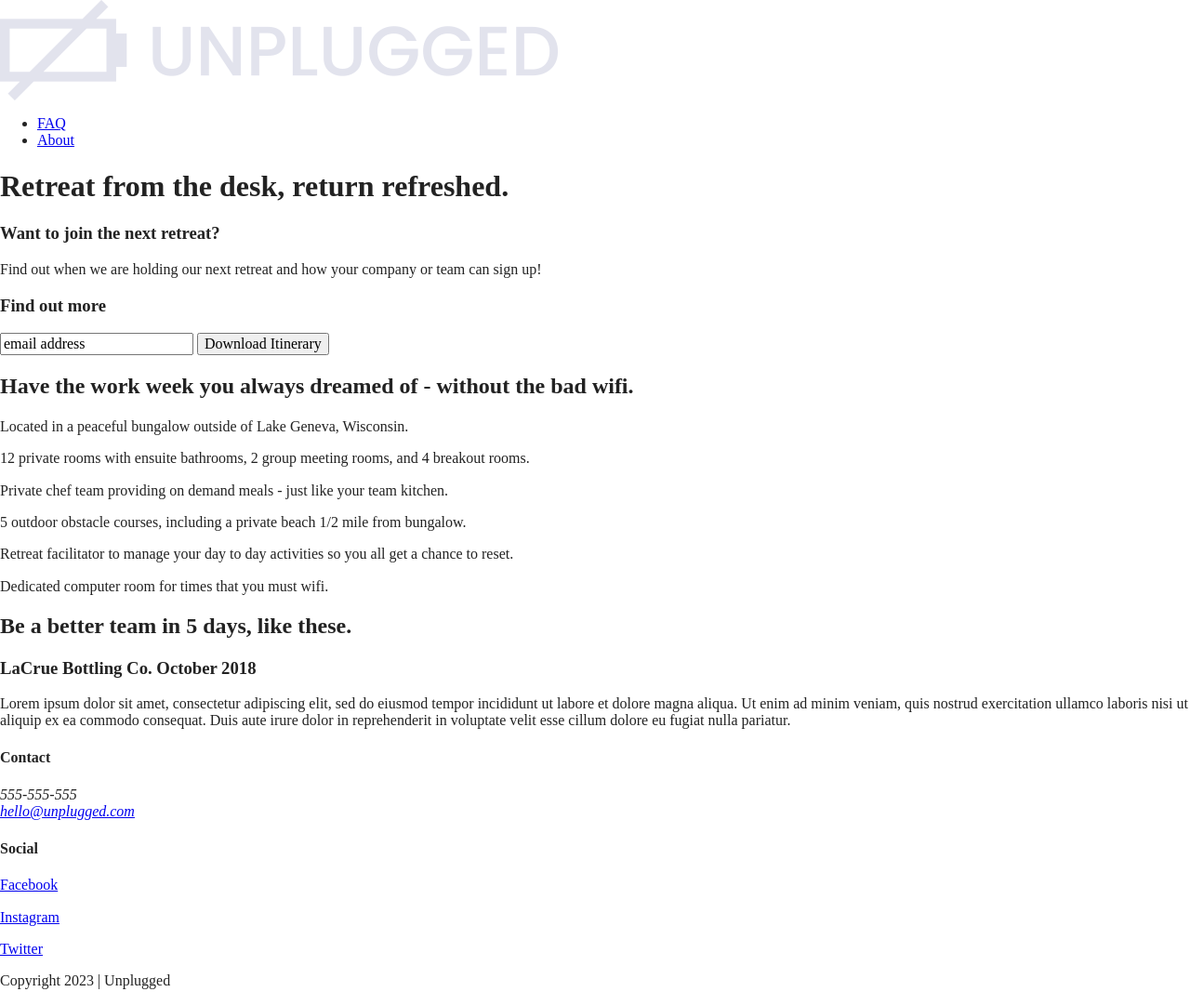
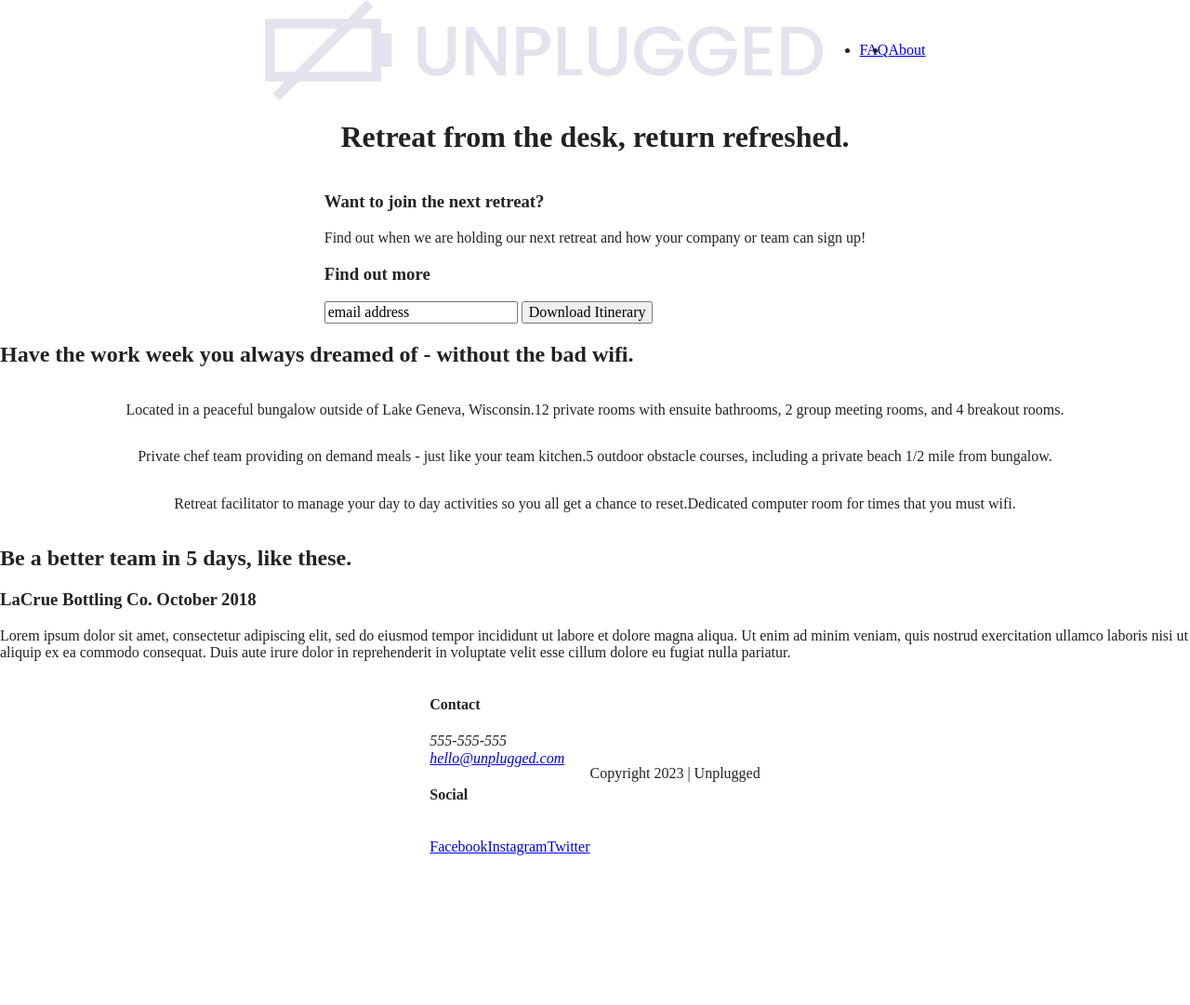
Before and after one commit to seth-knox/unplugged-website, a website built with Parcel: page index.html in a window 1280 px wide. Shown: the whole page at 93% size. After the commit the page ends 936 px from the top, so only its background shows below. Built offline with nearby package versions, Linux system fonts and the light colour scheme.

Commit message:
Original css flex stylings

```diff
--- a/css/main.css
+++ b/css/main.css
@@ -86,6 +86,111 @@ textarea {
 /* ==========================================================================
    Author's custom styles
    ========================================================================== */
+/* ------ Base Header - Footer Styles ------- */
+
+  header,
+  footer {
+    display: flex;
+    justify-content: center;
+    align-items: center;
+    flex-flow: row wrap;
+   }
+
+   header .content-wrapper {
+    display: flex;
+    flex-flow: row wrap;
+    justify-content: center;
+    align-items: center;
+   }
+
+   header nav{
+    display: flex;
+    justify-content: space-around;
+    flex-flow: row wrap;
+    align-items: center;
+   }
+
+   header nav ul{
+    display: flex;
+    justify-content: space-around;
+   }
+
+   footer .social-icons{
+    display: flex;
+    justify-content: space-around;
+    align-items: center;
+   }
+
+   footer .social p{
+    display: flex;
+    justify-content: center;
+    align-items: center;
+   }
+
+   /* ------ Mobile Styles - Homepage ------- */
+   .hero-area{
+    display: flex;
+    justify-content: center;
+    flex-flow: row wrap;
+   }
+
+   aside{
+    display: flex;
+    flex-flow: row wrap;
+    justify-content: center;
+    align-items: center;
+   }
+
+   .features{
+    display: flex;
+    justify-content: center;
+    flex-flow: row wrap;
+   }
+
+   .features .features-items{
+    display: flex;
+    flex-flow: row wrap;
+    justify-content: center;
+   }
+
+   .reviews{
+    display: flex;
+    flex-flow: row wrap;
+    justify-content: center;
+   }
+
+   /* ------ About Page Styles ------- */
+   .mission{
+    display: flex;
+    flex-flow: row wrap;
+    justify-content: center;
+    align-items: center;
+   }
+
+   .contact-section{
+    display: flex;
+    flex-flow: row wrap;
+    justify-content: center;
+    align-items: center;
+   }
+
+   /* ------ FAQ Page Styles ------- */
+   .faq{
+    display: flex;
+    flex-flow: row wrap;
+    justify-content: center;
+    align-items: center;
+   }
+
+   .faq .content-wrapper{
+    display: flex;
+    flex-flow: row wrap;
+    align-items: center;
+    justify-content: center;
+   }
+
+
+
 
 /* ==========================================================================
    Helper classes
--- a/index.html
+++ b/index.html
@@ -48,7 +48,7 @@
       </div>
     </section>
 
-    <asdide>
+    <aside>
       <div class="content-wrapper">
         <div class="form-description">
           <h3> Want to join the next retreat?</h3>
@@ -63,7 +63,7 @@
         </div>
       </div>
       <!-- aside content wrapper ends -->
-    </asdide>
+    </aside>
 
     <section class="features">
       <div class="content-wrapper">
```
